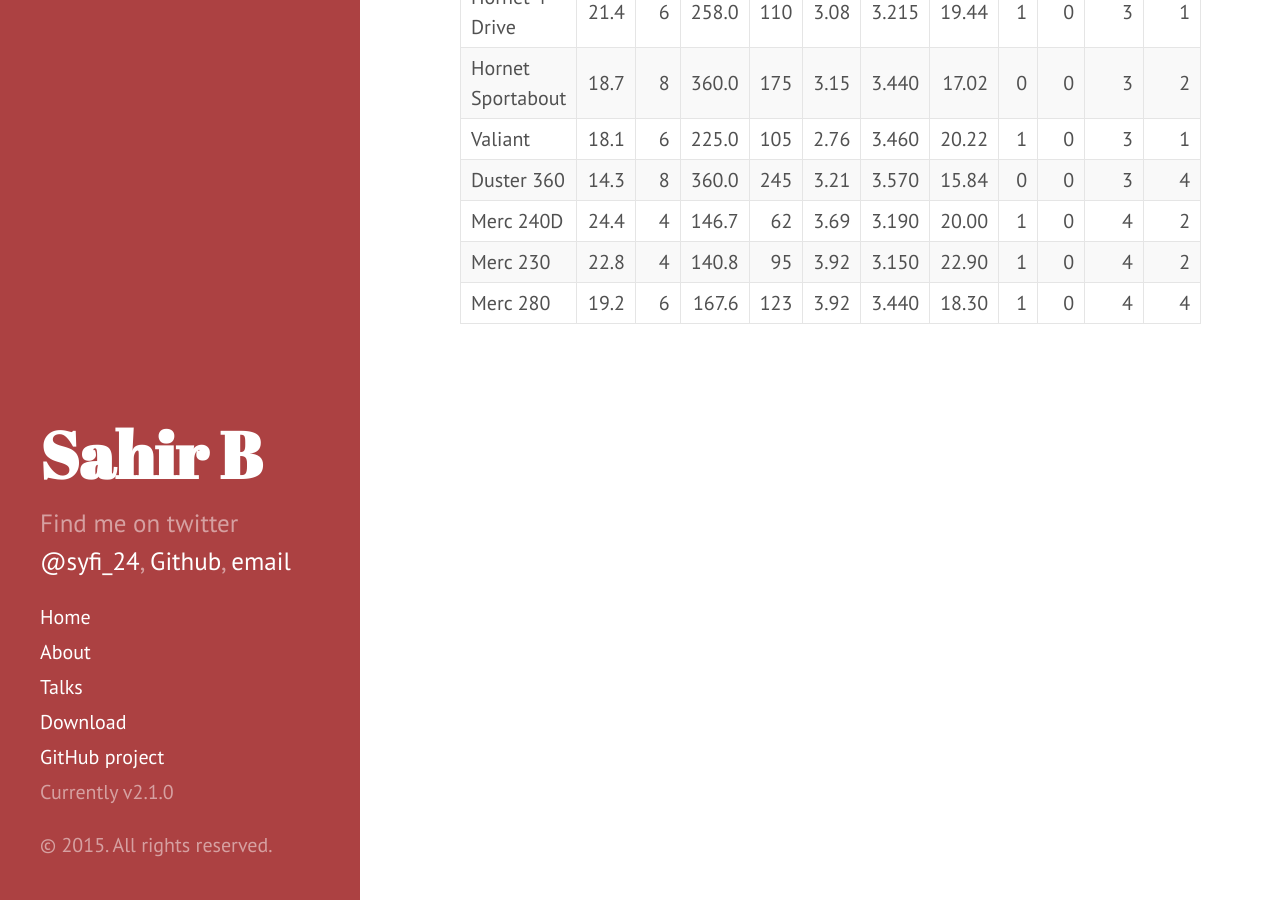
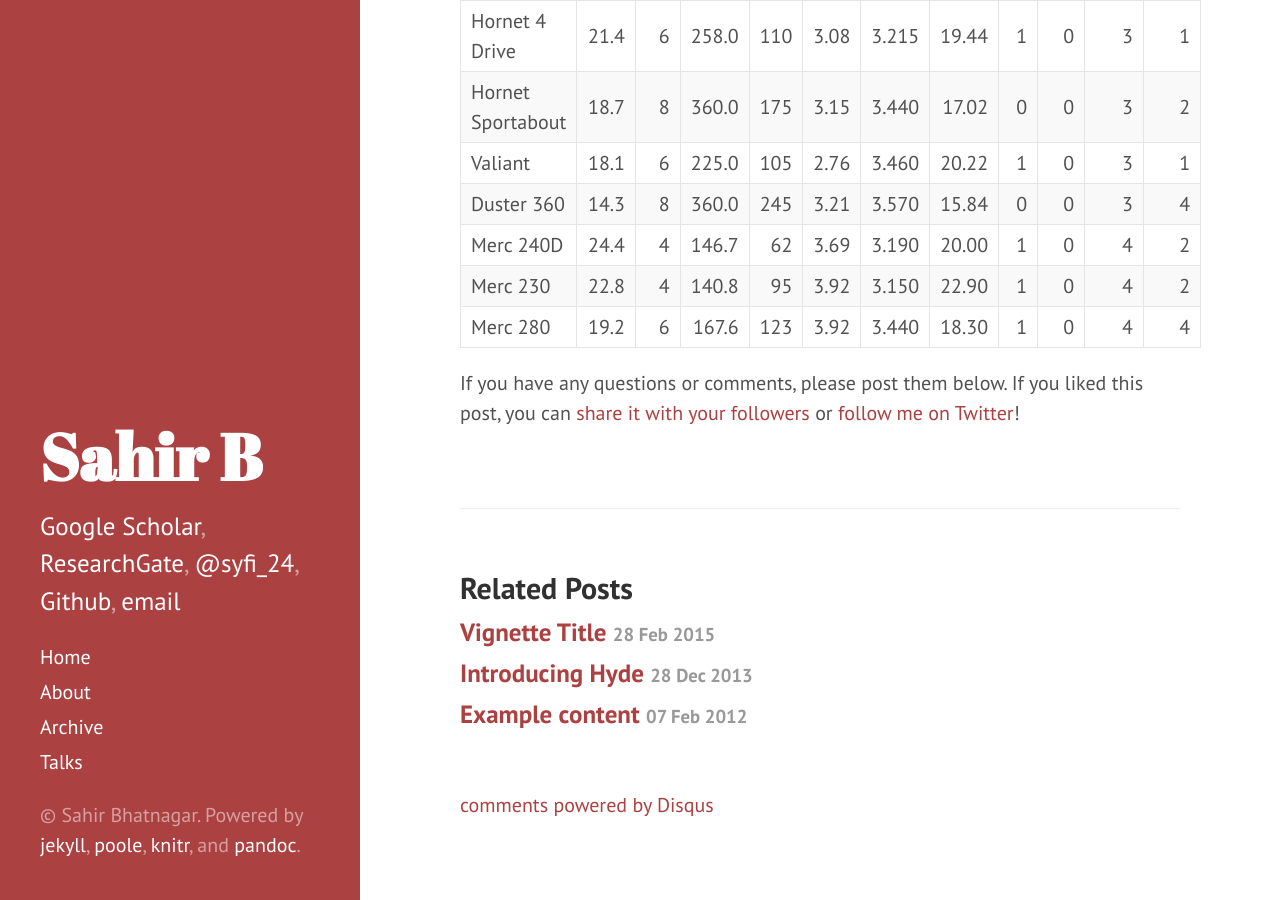
Before and after one commit to sahirbhatnagar/blogs, a Jekyll site: the page built from _posts/2015-02-26-testrmark.md, in a window 1280 px wide and 900 px high, scrolled down 1607 px. Built offline with Jekyll 4.4.1, drawn with Linux system fonts in a browser that asks for light colours; Markdown is read by kramdown in place of the engine named in the settings; formulas are drawn with MathJax 3; comment, search, counter and statistics services are not loaded; some of the changed text lies outside the part shown.

Commit message:
added google analytics, fixed sidebar

```diff
--- a/_config.yml
+++ b/_config.yml
@@ -13,9 +13,9 @@ relative_permalinks: true
 # Setup
 title:            Sahir B
 tagline:          'Sahir Bhatnagar'
-description:	  'Find me on twitter <a href="https://twitter.com/syfi_24" target="_blank">@syfi_24</a>, <a href="https://github.com/sahirbhatnagar">Github</a>, <a href="mailto:sahir.bhatnagar@gmail.com">email</a>'
+description:	  '<a href="https://scholar.google.ca/citations?user=9XJum2AAAAAJ&hl=en" target="_blank">Google Scholar</a>, <a href="http://www.researchgate.net/profile/Sahir_Bhatnagar" target="_blank">ResearchGate</a>, <a href="https://twitter.com/syfi_24" target="_blank">@syfi_24</a>, <a href="https://github.com/sahirbhatnagar">Github</a>, <a href="mailto:sahir.bhatnagar@gmail.com">email</a>'
 #description:      'PhD student in <a href="http://www.mcgill.ca/epi-biostat-occh/" target="_blank">Biostatistics</a> at <a href="http://mcgill.ca" target="_blank">McGill Univeristy</a> under the #supervision of <a href="http://www.mcgill.ca/statisticalgenetics/" target="_blank">Celia Greenwood</a> and <a href="http://en.wikipedia.org/wiki/Mathieu_Blanchette_%28computational_biologist%29" #target="_blank">Mathieu Blanchette</a>.'
-url:              http://hyde.getpoole.com
+url:              http://sahirbhatnagar.com
 baseurl:          /
 
 author:
--- /dev/null
+++ b/_includes/comments.html
@@ -0,0 +1,18 @@
+{% if page.comments %}
+  <!-- Add Disqus comments. -->
+  <div id="disqus_thread"></div>
+  <script type="text/javascript">
+      /* * * CONFIGURATION VARIABLES: EDIT BEFORE PASTING INTO YOUR WEBPAGE * * */
+      var disqus_shortname = 'sahirbhatnagar'; // required: replace example with your forum shortname
+    var disqus_identifier = "{{ site.disqusid }}{{ page.url | replace:'index.html','' }}";
+
+      /* * * DON'T EDIT BELOW THIS LINE * * */
+      (function() {
+          var dsq = document.createElement('script'); dsq.type = 'text/javascript'; dsq.async = true;
+          dsq.src = '//' + disqus_shortname + '.disqus.com/embed.js';
+          (document.getElementsByTagName('head')[0] || document.getElementsByTagName('body')[0]).appendChild(dsq);
+      })();
+  </script>
+  <noscript>Please enable JavaScript to view the <a href="http://disqus.com/?ref_noscript">comments powered by Disqus.</a></noscript>
+  <a href="http://disqus.com" class="dsq-brlink">comments powered by <span class="logo-disqus">Disqus</span></a>
+{% endif %}
--- /dev/null
+++ b/_includes/google_analytics.html
@@ -0,0 +1,10 @@
+<script>
+  (function(i,s,o,g,r,a,m){i['GoogleAnalyticsObject']=r;i[r]=i[r]||function(){
+  (i[r].q=i[r].q||[]).push(arguments)},i[r].l=1*new Date();a=s.createElement(o),
+  m=s.getElementsByTagName(o)[0];a.async=1;a.src=g;m.parentNode.insertBefore(a,m)
+  })(window,document,'script','//www.google-analytics.com/analytics.js','ga');
+
+  ga('create', 'UA-60189402-1', 'auto');
+  ga('send', 'pageview');
+
+</script>
--- a/_includes/sidebar.html
+++ b/_includes/sidebar.html
@@ -26,11 +26,23 @@
         {% endif %}
       {% endfor %}
 
-      <a class="sidebar-nav-item" href="{{ site.github.repo }}/archive/v{{ site.version }}.zip">Download</a>
+      <!--<a class="sidebar-nav-item" href="{{ site.github.repo }}/archive/v{{ site.version }}.zip">Download</a>
       <a class="sidebar-nav-item" href="{{ site.github.repo }}">GitHub project</a>
-      <span class="sidebar-nav-item">Currently v{{ site.version }}</span>
+      <span class="sidebar-nav-item">Currently v{{ site.version }}</span>-->
     </nav>
 
-    <p>&copy; {{ site.time | date: '%Y' }}. All rights reserved.</p>
+    <p>&copy; Sahir Bhatnagar. Powered by <a href="http://jekyllrb.com/">jekyll</a>, <a href="http://getpoole.com/">poole</a>,
+          <a href="http://yihui.name/knitr/">knitr</a>, and
+          <a href="http://johnmacfarlane.net/pandoc/">pandoc</a>.</p>
   </div>
 </div>
+
+<!--<div class="footer">
+        <hr>
+        <p>&copy; Hadley Wickham. Powered by <a href="http://jekyllrb.com/">jekyll</a>,
+          <a href="http://yihui.name/knitr/">knitr</a>, and
+          <a href="http://johnmacfarlane.net/pandoc/">pandoc</a>. Source
+          available on <a href="https://github.com/hadley/adv-r/">github</a>.
+        </p>
+      </div>
+-->
--- /dev/null
+++ b/_includes/twitter_plug.html
@@ -0,0 +1,7 @@
+If you have any questions or comments, please post them below. If you liked this post, you can
+<a href="https://twitter.com/intent/tweet?url={{ site.url }}{{ page.url }}&text={{ page.title }}&via=syfi_24"
+   target="_blank">
+  share it with your followers</a>
+or
+<a href="https://twitter.com/syfi_24">
+  follow me on Twitter</a>!
--- a/_layouts/default.html
+++ b/_layouts/default.html
@@ -1,14 +1,18 @@
 <!DOCTYPE html>
 <html xmlns="http://www.w3.org/1999/xhtml" xml:lang="en" lang="en-us">
 
-  {% include head.html %}
+  	{% include head.html %}
+	{% include google_analytics.html %}
 
   <body class="theme-base-08">
 
     {% include sidebar.html %}
 
     <div class="content container">
-      {{ content }}
+      	{{ content }}
+
+ 	{% include comments.html %}
+
     </div>
 
   </body>
--- a/_layouts/post.html
+++ b/_layouts/post.html
@@ -6,6 +6,7 @@ layout: default
   <h1 class="post-title">{{ page.title }}</h1>
   <span class="post-date">{{ page.date | date_to_string }}</span>
   {{ content }}
+{% include twitter_plug.html %}
 </div>
 
 <div class="related">
--- a/_posts/2015-02-26-testrmark.md
+++ b/_posts/2015-02-26-testrmark.md
@@ -2,7 +2,8 @@
 title: "Testing RMarkdown"
 author: "sahir"
 date: '2015-02-26'
-layout: page
+layout: post
+comments: True
 ---
 
 This is an R Markdown document. Markdown is a simple formatting syntax for authoring HTML, PDF, and MS Word documents. For more details on using R Markdown see <http://rmarkdown.rstudio.com>.
```
Also changed, not shown: _layouts/bootstrap.html (added, +32 -0 lines), archive.md (added, +10 -0 lines).
